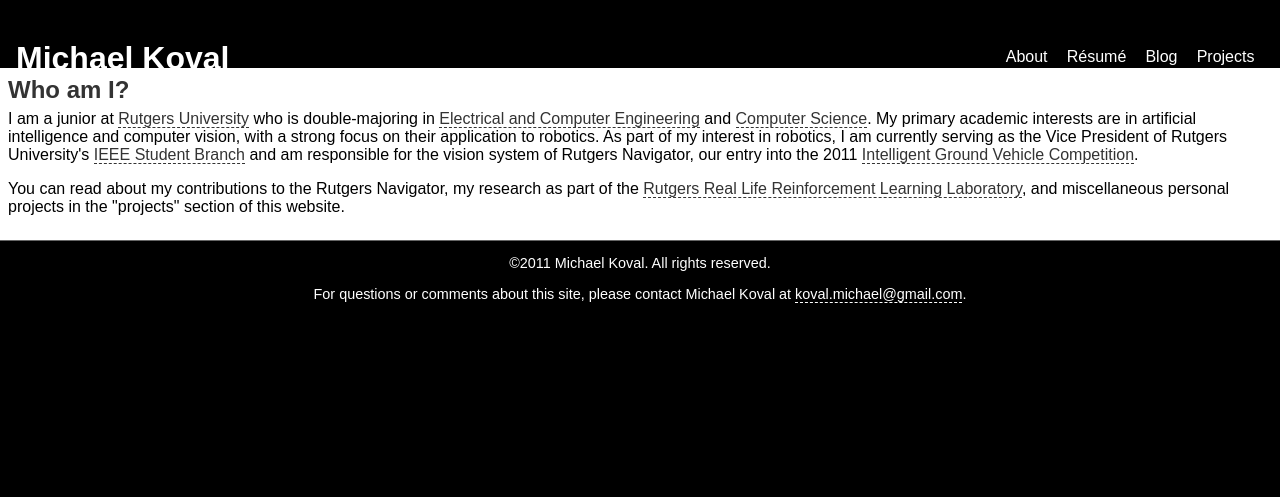
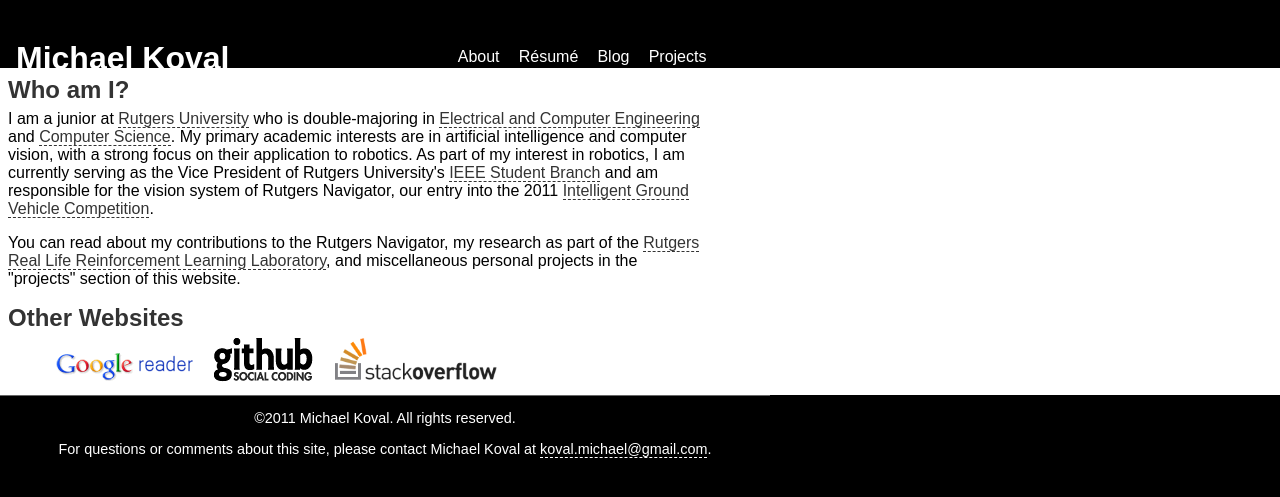
Before and after one commit to mkoval/mkoval.github.com, a Jekyll site: the page built from index.html, in a window 1280 px wide. Shown: the top 497 px of the page. Built offline with Jekyll 4.4.1, drawn with Linux system fonts in a browser that asks for light colours; some web fonts are replaced.

Commit message:
added links to relevent accounts

```diff
--- a/_layouts/default.html
+++ b/_layouts/default.html
@@ -20,7 +20,9 @@
 </div>
 
 <div id="content">
+<div id="container">
 {{ content }}
+</div>
 </div>
 
 <div id="footer">
--- a/index.html
+++ b/index.html
@@ -7,3 +7,10 @@
 <p>I am a junior at <a href="http://www.rutgers.edu">Rutgers University</a> who is double-majoring in <a href="http://www.ece.rutgers.edu">Electrical and Computer Engineering</a> and <a href="http://cs.rutgers.edu">Computer Science</a>. My primary academic interests are in artificial intelligence and computer vision, with a strong focus on their application to robotics. As part of my interest in robotics, I am currently serving as the Vice President of Rutgers University's <a href="http://ieee.rutgers.edu">IEEE Student Branch</a> and am responsible for the vision system of Rutgers Navigator, our entry into the 2011 <a href="http://www.igvc.org">Intelligent Ground Vehicle Competition</a>.</p>
 
 <p>You can read about my contributions to the Rutgers Navigator, my research as part of the <a href="http://www.cs.rutgers.edu/rl3">Rutgers Real Life Reinforcement Learning Laboratory</a>, and miscellaneous personal projects in the "projects" section of this website.</p>
+
+<h2>Other Websites</h2>
+<ul class="accounts">
+	<li><a href="http://www.google.com/reader/shared/koval.michael"><img alt="Google Reader" src="/images/googlereader.gif"/></a></li>
+	<li><a href="https://github.com/mkoval"><img alt="Github" height="45" src="/images/github.png"/></a></li>
+	<li><a href="http://stackoverflow.com/users/111426/michael-koval"><img alt="StackOverflow" height="45" src="/images/stackoverflow.png"/></a></li>
+</ul>
--- a/style.css
+++ b/style.css
@@ -30,7 +30,9 @@
 div#header {
 	color:           #FFF;
 	background:      #000;
+	width:           700px;
 	height:          3em;
+	margin:          0 auto;
 	padding:         0.5em 1em 0 1em;
 	margin:          0 0 0.75em 0;
 	position:        relative;
@@ -65,7 +67,7 @@
 	padding-top:     0.73em;
 	margin:          0 0.4em;
 	float:           left;
-	list-style-none: none;
+	list-style-type: none;
 }
 
 div#header ul#nav li a {
@@ -85,17 +87,37 @@
 	padding:         0.5em;
 	background:      #FFF;
 }
+div#container {
+	width:           700px;
+}
 
 /* Footer */
 div#footer {
+	width:           770px;
 	color:           #FFF;
 	border-top:      1px solid #666;
 	font-size:       0.9em;
 	text-align:      center;
-	padding-top:     1em;
+	padding:         1em 0;
 }
 
 div#footer a {
 	color:           #FFF;
 	border-bottom-color: #FFF;
 }
+
+/* Gallery of Accounts */
+ul.accounts {
+	display:          block;
+	margin:           0 auto;
+}
+
+ul.accounts li {
+	display:          inline;
+	margin:           0 0.5em;
+	list-style-type:  none;
+}
+
+ul.accounts li a {
+	border:           none;
+}
```
Also changed, not shown: images/github.png (added), images/googlereader.gif (added), images/stackoverflow.png (added), 1 other file.
